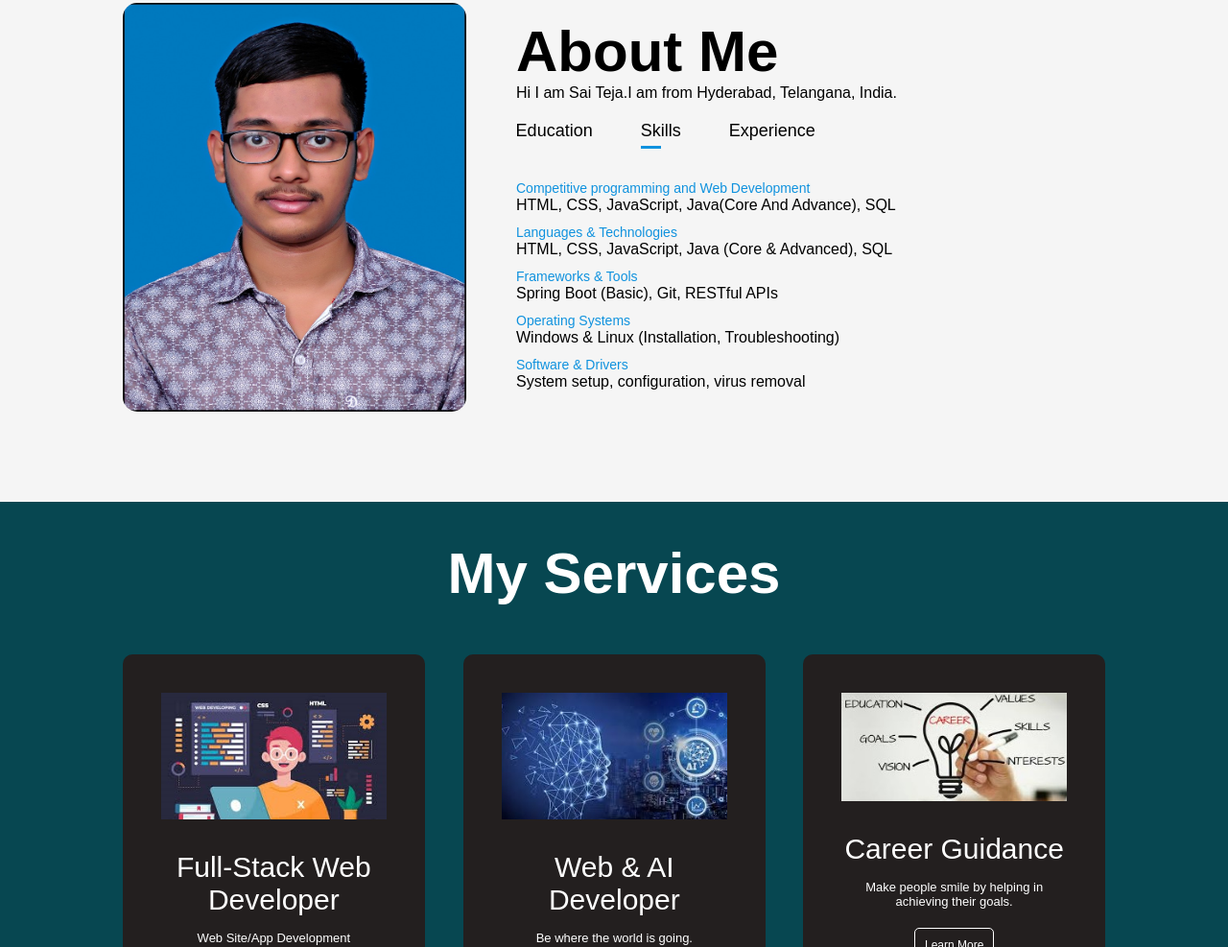
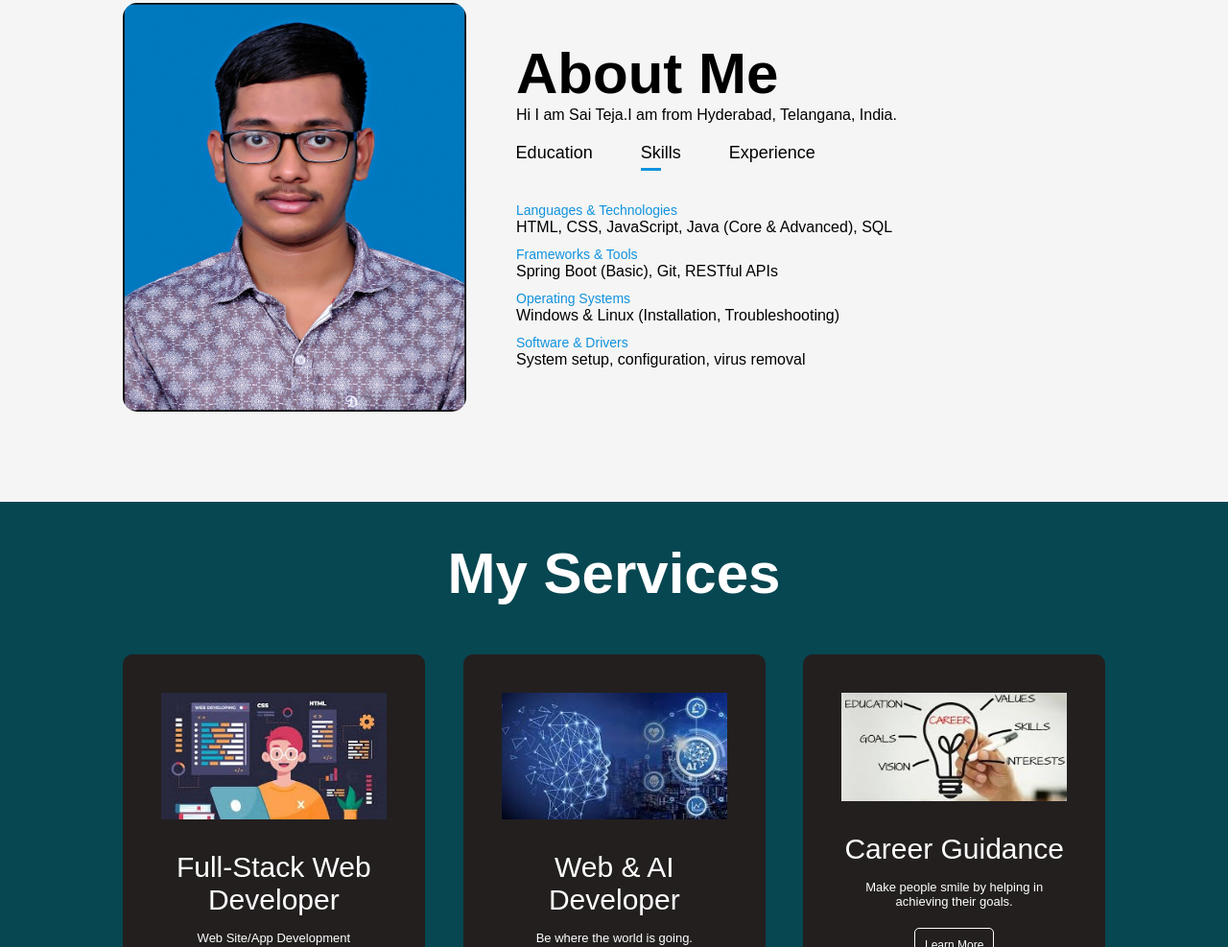
Before and after one commit to saitejar110507/Sai-Teja-Portfolio, a plain HTML site: page index.html in a window 1280 px wide. Shown: the part 887-1874 px from the top of the page at 96% size. Drawn offline with nearby package versions, Linux system fonts and the light colour scheme; files that its build step writes are made by us from their sources.

Commit message:
Update index.html

```diff
--- a/index.html
+++ b/index.html
@@ -65,7 +65,6 @@
                    </div>
                    <div class="tab-contents active-tab" id="skills" data-aos="zoom-in">
                     <ul>
-                        <li><span>Competitive programming and Web Development</span><br>HTML, CSS, JavaScript, Java(Core And Advance), SQL</li>
                         <li><span>Languages & Technologies</span><br>HTML, CSS, JavaScript, Java (Core & Advanced), SQL</li>
                         <li><span>Frameworks & Tools</span><br>Spring Boot (Basic), Git, RESTful APIs</li>
                         <li><span>Operating Systems</span><br>Windows & Linux (Installation, Troubleshooting)</li>
```
